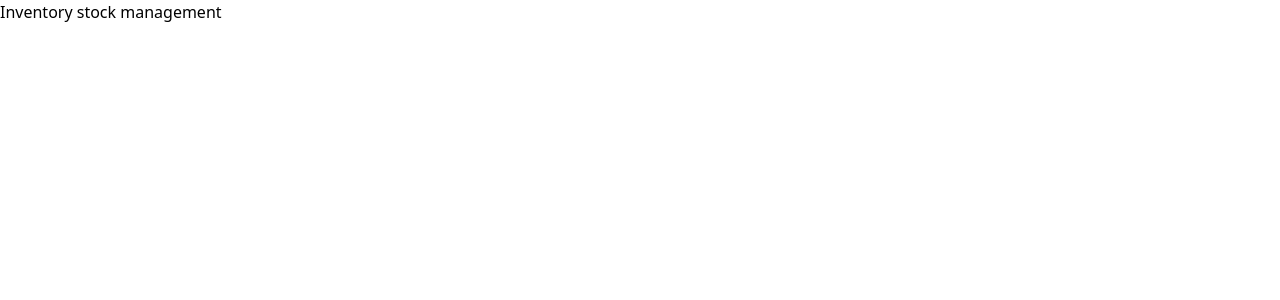
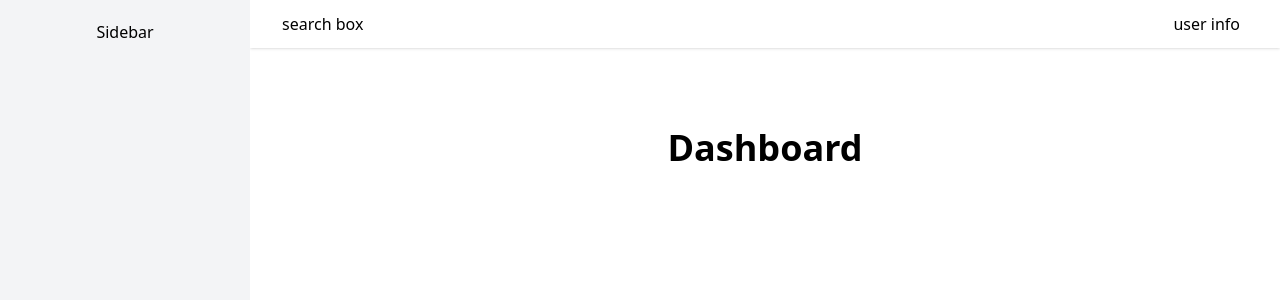
Before and after one commit to fourbit-io/ims4b-fe, a Next.js app: page / in a window 1280 px wide. Shown: the top 300 px of the page. Built offline with nearby package versions, Linux system fonts and the light colour scheme.

Commit message:
layout rough desgin added

```diff
--- /dev/null
+++ b/layout/Header/index.jsx
@@ -0,0 +1,19 @@
+import React from 'react'
+
+const Header = () => {
+  return (
+    <div className="sticky top-0 z-50 w-full bg-white py-3 shadow ">
+        <div className="relative mx-auto flex w-full items-center justify-between">
+        <div className="px-2 lg:px-8">
+          search box
+        </div>
+        <div className="px-2 lg:px-10">
+          {/* <UserInfo client={client} /> */}
+          user info
+        </div>
+      </div>
+    </div>
+  )
+}
+
+export default Header
--- /dev/null
+++ b/layout/Sidebar/index.jsx
@@ -0,0 +1,12 @@
+import React, { useState } from 'react'
+
+const Sidebar = () => {
+    const [active, setActive] = useState(false);
+  return (
+    <div className={`${
+        active ? 'fixed !z-[9999] w-[200px]' : 'w-[0px]'
+      }  h-100vh flex flex-col  items-center py-8 transition-all duration-150 lg:w-[250px] lg:py-5 bg-gray-100`}>Sidebar</div>
+  )
+}
+
+export default Sidebar
--- /dev/null
+++ b/layout/index.jsx
@@ -0,0 +1,23 @@
+import Head from "next/head";
+import React from "react";
+import Header from "./Header";
+import Sidebar from "./Sidebar";
+
+const Layout = ({ children }) => {
+  return (
+    <>
+      <Head>
+        <title>4ims</title>
+      </Head>
+      <div className="flex w-full">
+        <Sidebar />
+        <div className="h-screen w-full flex-1 overflow-y-scroll">
+          <Header />
+          {children}
+        </div>
+      </div>
+    </>
+  );
+};
+
+export default Layout;
--- a/package.json
+++ b/package.json
@@ -11,7 +11,8 @@
   "dependencies": {
     "next": "13.4.5",
     "react": "18.2.0",
-    "react-dom": "18.2.0"
+    "react-dom": "18.2.0",
+    "react-icons": "^4.9.0"
   },
   "devDependencies": {
     "autoprefixer": "^10.4.14",
--- a/pages/index.js
+++ b/pages/index.js
@@ -1,5 +1,9 @@
+import Layout from "../layout";
+
 export default function Home() {
   return (
-    <div>Inventory stock management</div>
-  )
+    <Layout>
+      <h1 className="text-4xl font-bold text-center my-20">Dashboard</h1>
+    </Layout>
+  );
 }
--- a/tailwind.config.js
+++ b/tailwind.config.js
@@ -4,6 +4,7 @@ module.exports = {
     "./app/**/*.{js,ts,jsx,tsx,mdx}",
     "./pages/**/*.{js,ts,jsx,tsx,mdx}",
     "./components/**/*.{js,ts,jsx,tsx,mdx}",
+    "./layout/**/*.{js,ts,jsx,tsx,mdx}",
 
     // Or if using `src` directory:
     "./src/**/*.{js,ts,jsx,tsx,mdx}",
```
Also changed, not shown: 1 other file (tests, documents, lock files or other folders).
